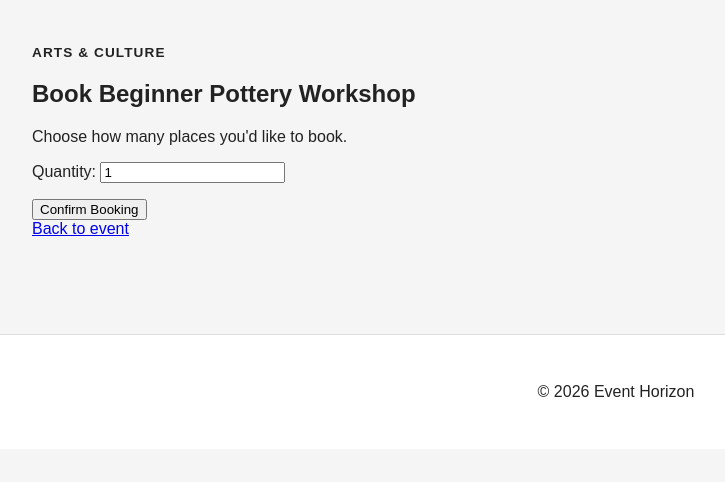
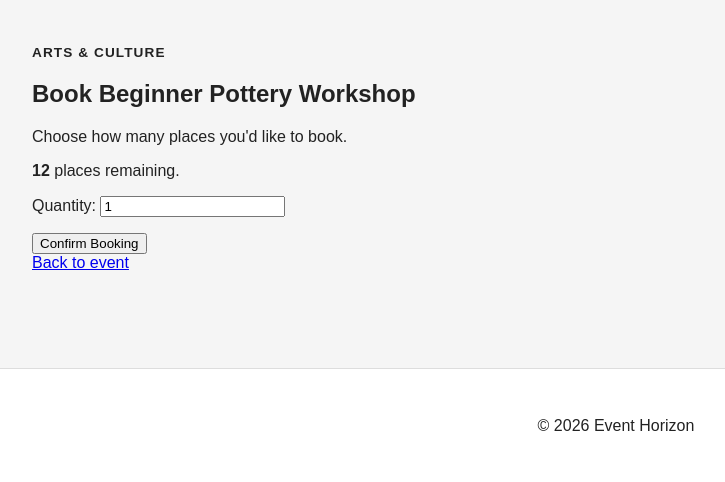
Before and after one commit to MSR-Projects7274/event-horizon, a Django app: page /events/1/book/ in a window 1280 px wide. Shown: the part 137-619 px from the top of the page, without its empty margins (24-749 px from the left). Run offline with Django 5.2, Linux system fonts and the light colour scheme; a user stored in the database is signed in; data comes from the database, SQL or seed files in the repository; both versions use the stored data as it was after the commit; data that the repository does not hold is empty.

Commit message:
Update booking model to change based on number of spots available, dynamically update based on spots after deletion of bookings and update book now button to read sold out when no spots are available

```diff
--- a/events/models.py
+++ b/events/models.py
@@ -50,11 +50,27 @@ class Event(models.Model):
     created_at = models.DateTimeField(auto_now_add=True)
     updated_at = models.DateTimeField(auto_now=True)
 
+    @property
+    def places_booked(self):
+        """Return the number of places currently booked."""
+
+        return sum(
+            booking.quantity
+            for booking in self.bookings.all()
+        )
+
+
+    @property
+    def places_remaining(self):
+        """Return the number of places still available."""
+
+        return self.capacity - self.places_booked
+
     class Meta:
-        ordering = ['date', 'time']
+            ordering = ['date', 'time']
 
     def __str__(self):
-        return self.name
+            return self.name
 
 class Booking(models.Model):
     """A user's booking for an event."""
--- a/events/views.py
+++ b/events/views.py
@@ -27,8 +27,7 @@ def event_list(request):
         events = events.filter(category_id=category_id)
 
     return render(
-        request,
-        'events/event_list.html',
+        request,'events/event_list.html',
         {
             'events': events,
             'categories': categories,
@@ -48,19 +47,14 @@ def event_detail(request, event_id):
     )
 
     return render(
-        request,
-        'events/event_detail.html',
-        {'event': event}
+        request,'events/event_detail.html',{'event': event}
     )
 
 
 def event_detail(request, event_id):
     """Display the details of a single event."""
     event = get_object_or_404(
-        Event,
-        id=event_id,
-        active=True
-    )
+        Event, id=event_id, active=True)
 
     return render(
         request,
@@ -73,21 +67,34 @@ def book_event(request, event_id):
     """Allow an authenticated user to book places at an event."""
 
     event = get_object_or_404(
-        Event,
-        id=event_id,
-        active=True
-    )
+        Event, id=event_id, active=True)
+
+    if event.places_remaining <= 0:
+        return redirect('event_detail', event_id=event.id)
 
     if request.method == 'POST':
         form = BookingForm(request.POST)
 
         if form.is_valid():
-            booking = form.save(commit=False)
-            booking.user = request.user
-            booking.event = event
-            booking.save()
 
-            return redirect('event_detail', event_id=event.id)
+            quantity = form.cleaned_data['quantity']
+
+            if quantity > event.places_remaining:
+                form.add_error(
+                    'quantity',
+                    f'Only {event.places_remaining} places are available.'
+                )
+
+            else:
+                booking = form.save(commit=False)
+                booking.user = request.user
+                booking.event = event
+                booking.save()
+
+                return redirect(
+                    'event_detail',
+                    event_id=event.id
+                )
 
     else:
         form = BookingForm()
--- a/static/css/style.css
+++ b/static/css/style.css
@@ -324,6 +324,13 @@ footer {
     opacity: 0.85;
 }
 
+.sold-out-button {
+    background-color: #777;
+    border-color: #777;
+    cursor: not-allowed;
+    opacity: 0.7;
+}
+
 
 /* Category filtering */
 
--- a/templates/events/book_event.html
+++ b/templates/events/book_event.html
@@ -16,6 +16,10 @@
 
         <p>
             Choose how many places you'd like to book.
+        </p>
+
+        <p>
+            <strong>{{ event.places_remaining }}</strong> places remaining.
         </p>
 
         <form method="POST">
```
Also changed, not shown: templates/events/event_detail.html (+10 -0 lines), db.sqlite3.
